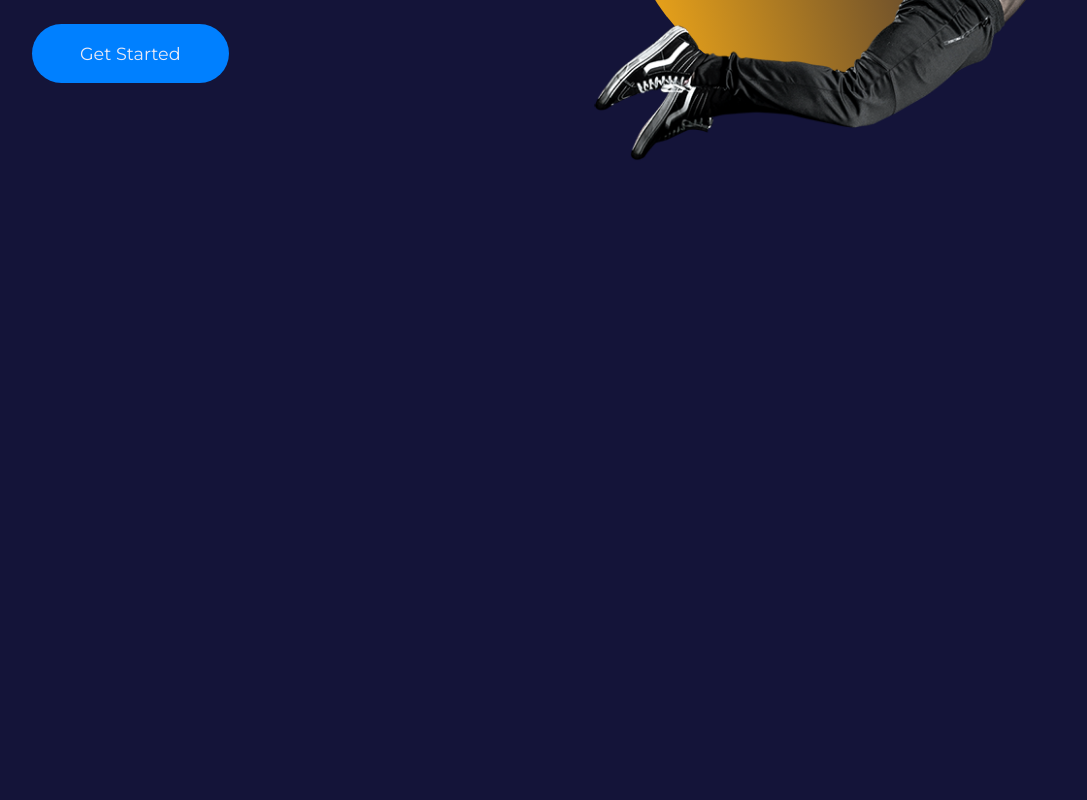
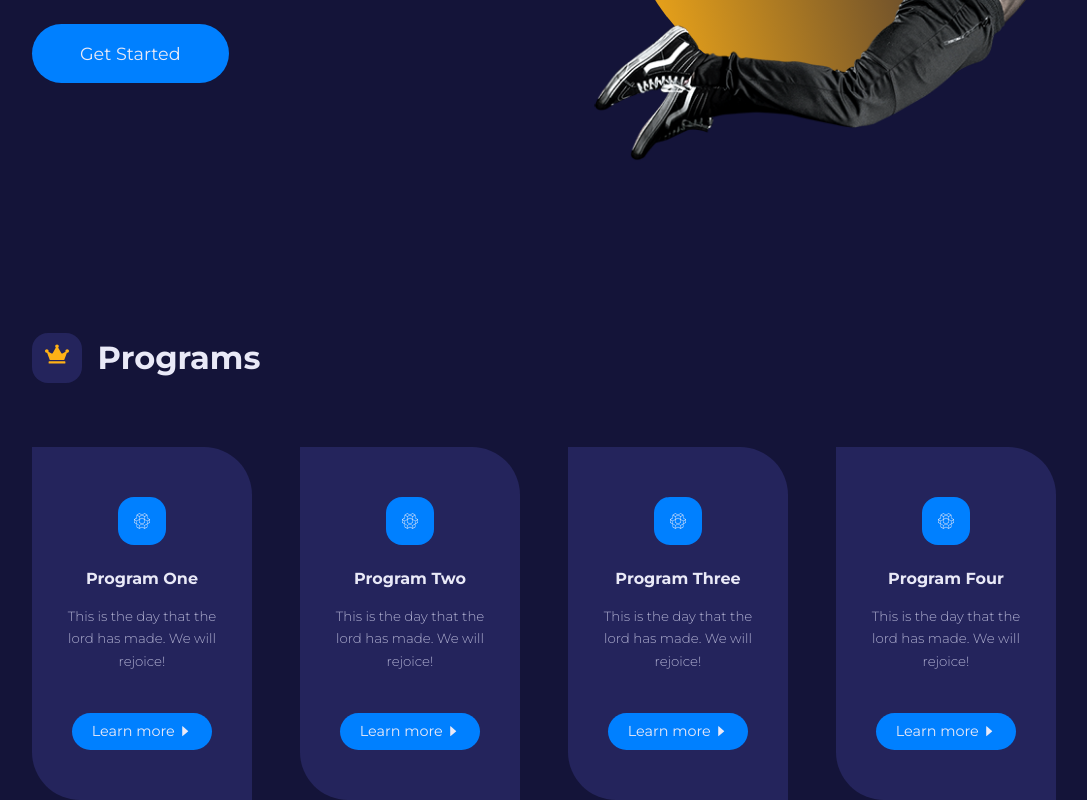
Before and after one commit to idiakeg/airwick-gym, a React (Create React App) app: page / in a window 1280 px wide. Shown: the part 531-1331 px from the top of the page, without its empty margins (96-1183 px from the left). Before the commit the page ends 800 px from the top, so only its background shows below. Built offline with nearby package versions, Linux system fonts and the light colour scheme.

Commit message:
created and styled the head and programs section in the home page

```diff
--- /dev/null
+++ b/src/UI/Card.js
@@ -0,0 +1,7 @@
+import React from "react";
+
+const Card = ({ children, className }) => {
+	return <article className={`card ${className}`}>{children}</article>;
+};
+
+export default Card;
--- /dev/null
+++ b/src/components/Programs.js
@@ -0,0 +1,32 @@
+import React from "react";
+import { Link } from "react-router-dom";
+import { FaCrown } from "react-icons/fa";
+import SectionHead from "./SectionHead";
+import { programs } from "../data";
+import Card from "../UI/Card";
+import { AiFillCaretRight } from "react-icons/ai";
+
+const Programs = () => {
+	return (
+		<section className="programs">
+			<div className="container programs__container">
+				<SectionHead icon={<FaCrown />} title="Programs" />
+
+				<div className="programs__wrapper">
+					{programs.map(({ id, icon, title, info, path }) => (
+						<Card key={id} className="programs__program">
+							<span>{icon}</span>
+							<h4>{title}</h4>
+							<small>{info}</small>
+							<Link to={path} className="btn sm">
+								Learn more <AiFillCaretRight />{" "}
+							</Link>
+						</Card>
+					))}
+				</div>
+			</div>
+		</section>
+	);
+};
+
+export default Programs;
--- /dev/null
+++ b/src/components/SectionHead.js
@@ -0,0 +1,12 @@
+import React from "react";
+
+const SectionHead = ({ icon, title, className }) => {
+	return (
+		<div className={`section__head ${className}`}>
+			<span>{icon}</span>
+			<h2>{title}</h2>
+		</div>
+	);
+};
+
+export default SectionHead;
--- a/src/index.css
+++ b/src/index.css
@@ -75,6 +75,7 @@
 	object-fit: cover;
 }
 
+/* BUTTONS */
 .btn {
 	width: fit-content;
 	color: var(--color-gray-100);
@@ -104,3 +105,64 @@
 .btn.sm:hover {
 	background: var(--color-gray-100);
 }
+
+/* SECTION */
+section {
+	margin-top: 10rem;
+}
+
+.section__head {
+	display: flex;
+	align-items: center;
+	gap: 1rem;
+}
+
+.section__head span {
+	background-color: var(--color-gray-500);
+	color: var(--color-secondary);
+	padding: 0.3rem 0.8rem;
+	font-size: 1.5rem;
+	border-radius: 1rem;
+}
+
+/* CARD */
+
+.card {
+	background: var(--color-gray-500);
+	padding: 3rem 2rem;
+	border: 2px solid transparent;
+	border-radius: 0 3rem 0 3rem;
+	text-align: center;
+	transition: var(--transition);
+}
+
+.card:hover {
+	background: transparent;
+	border-color: var(--color-gray-400);
+	cursor: default;
+}
+
+.card span {
+	width: 3rem;
+	height: 3rem;
+	font-size: 1, 5rem;
+	padding: 0.8rem;
+	background-color: var(--color-primary);
+	color: var(--color-gray-100);
+	display: grid;
+	place-items: center;
+	margin: 0 auto 1.5rem auto;
+	border-radius: 1rem;
+	transition: var(--transition);
+}
+
+.card:hover span {
+	background-color: var(--color-secondary);
+	color: var(--color-gray-500);
+}
+
+.card small {
+	display: block;
+	margin-top: 1rem;
+	font-weight: 300;
+}
--- a/src/pages/home/Home.css
+++ b/src/pages/home/Home.css
@@ -51,3 +51,28 @@
 .main__header-right:hover .main__header-circle {
 	filter: blur(15px);
 }
+
+/* PROGRAMS */
+.programs {
+	margin-top: 4rem;
+}
+
+.programs__wrapper {
+	display: grid;
+	grid-template-columns: repeat(4, 1fr);
+	gap: 3rem;
+	margin-top: 4rem;
+}
+
+.programs__program a {
+	display: flex;
+	margin-top: 2.5rem;
+	align-items: center;
+	justify-items: center;
+	gap: 0.2rem;
+}
+
+.programs__program:hover a {
+	background-color: var(--color-secondary);
+	color: var(--color-gray-600);
+}
--- a/src/pages/home/Home.js
+++ b/src/pages/home/Home.js
@@ -1,10 +1,12 @@
 import "./Home.css";
 import MainHeader from "../../components/MainHeader";
+import Programs from "../../components/Programs";
 
 const Home = () => {
 	return (
 		<div>
 			<MainHeader />
+			<Programs />
 		</div>
 	);
 };
```
